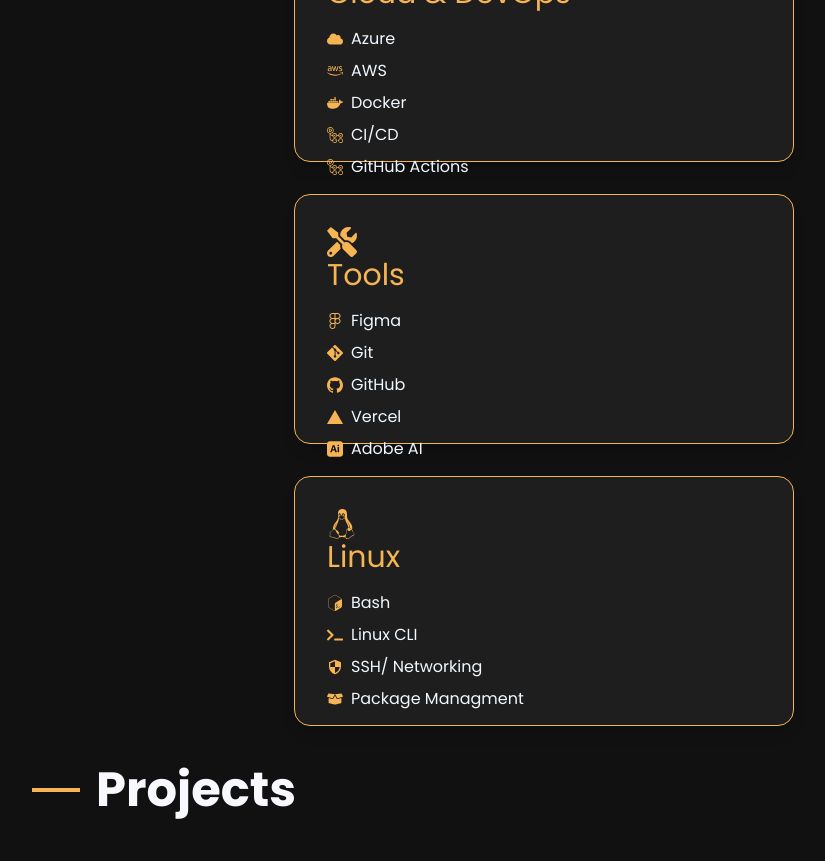
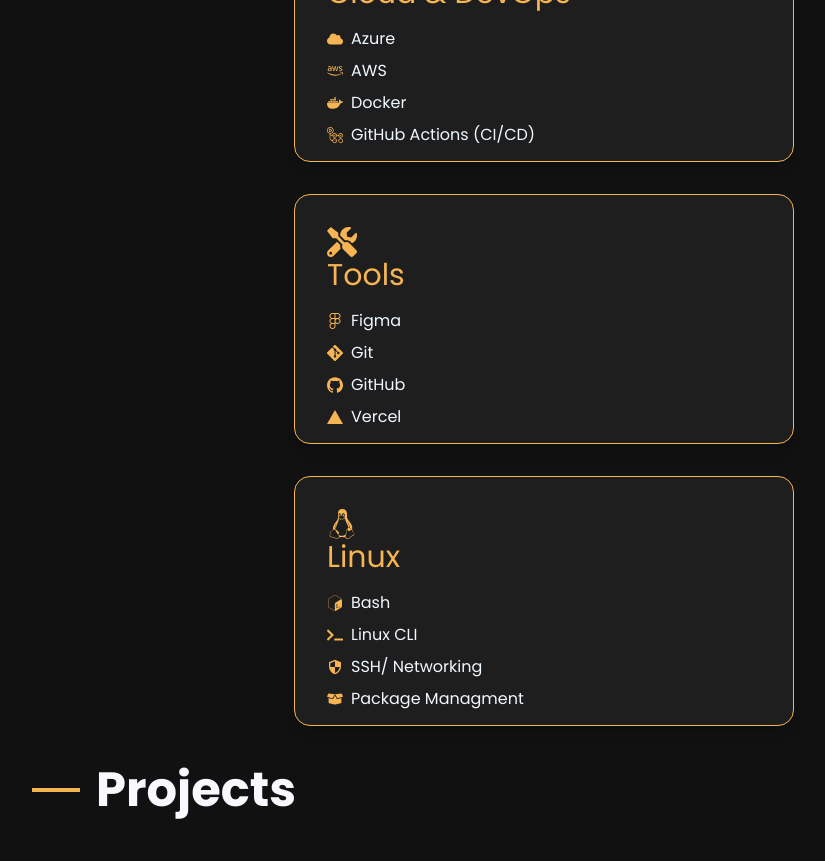
Before and after one commit to adelkandi/adelkandi-portfolio, a React (Vite) app in the folder adelkandi-portfolio/: page / in a window 1280 px wide. Shown: the part 2520-3381 px from the top of the page, without its empty margins (96-921 px from the left). Built offline with nearby package versions, Linux system fonts and the light colour scheme; a web font is replaced by a local one.

Commit message:
refactor: simplify skills data by consolidating CI/CD and removing unused icons

```diff
--- a/adelkandi-portfolio/src/data/skills.tsx
+++ b/adelkandi-portfolio/src/data/skills.tsx
@@ -1,7 +1,7 @@
 
 import type { SkillsProps } from "../types/skill";
 import { FaServer, FaCode, FaDatabase, FaCloud, FaTools, FaAws,FaTerminal, FaBoxOpen } from "react-icons/fa";
-import { SiLinux, SiGnubash, SiSharp, SiPhp, SiNodedotjs, SiReact, SiTypescript, SiTailwindcss, SiMysql, SiOracle, SiDocker, SiGithubactions, SiFigma, SiGit, SiGithub, SiVercel, SiAdobeillustrator } from "react-icons/si";
+import { SiLinux, SiGnubash, SiSharp, SiPhp, SiNodedotjs, SiReact, SiTypescript, SiTailwindcss, SiMysql, SiOracle, SiDocker, SiGithubactions, SiFigma, SiGit, SiGithub, SiVercel } from "react-icons/si";
 import { MdOutlineSecurity } from "react-icons/md";
 
 export const skillsData: SkillsProps[]=[
@@ -46,20 +46,18 @@
             { name: "Azure", icon: <FaCloud /> },
             { name: "AWS", icon: <FaAws /> },
             { name: "Docker", icon: <SiDocker /> },
-            { name: "CI/CD", icon: <SiGithubactions /> },
-            { name: "GitHub Actions", icon: <SiGithubactions /> }
+            { name: "GitHub Actions (CI/CD)", icon: <SiGithubactions /> }
         ]
     },
     {
         title:"Tools",
         titleLogo: <FaTools className="inline mr-2" />,
-        skillsLogo: <div className="flex gap-3 mb-2 text-2xl">{[SiFigma, SiGit, SiGithub, SiVercel, SiAdobeillustrator].map((Icon, i) => <Icon key={i} />)}</div>,
+        skillsLogo: <div className="flex gap-3 mb-2 text-2xl">{[SiFigma, SiGit, SiGithub, SiVercel].map((Icon, i) => <Icon key={i} />)}</div>,
         skills:[
             { name: "Figma", icon: <SiFigma /> },
             { name: "Git", icon: <SiGit /> },
             { name: "GitHub", icon: <SiGithub /> },
-            { name: "Vercel", icon: <SiVercel /> },
-            { name: "Adobe AI", icon: <SiAdobeillustrator /> }
+            { name: "Vercel", icon: <SiVercel /> }
         ]
 
     },
```
